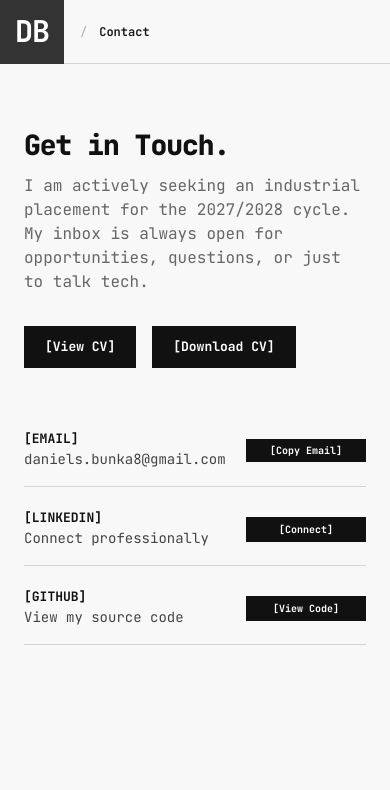
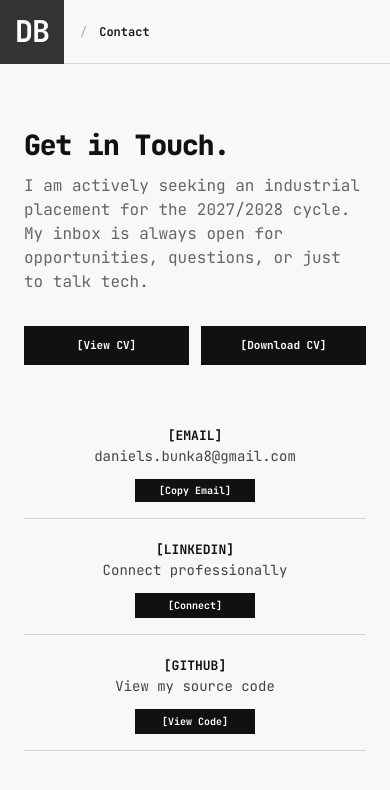
Before and after one commit to DanielsBunka/danielsbunka.com, a Next.js app: page /contact in a window 390 px wide. Shown: the top 790 px of the page. Built offline with nearby package versions, Linux system fonts and the light colour scheme.

Commit message:
Improved mobile layouts across the website

```diff
--- a/app/globals.css
+++ b/app/globals.css
@@ -287,6 +287,7 @@ body {
   padding: 40px;
   padding-bottom: 15vh;
   box-sizing: border-box;
+  overflow-x: clip;
 }
 
 .hero-wrapper { display: flex; flex-direction: column; align-items: center; gap: 24px; }
@@ -320,6 +321,18 @@ body {
 .arrow-btn:active { transform: scale(0.95); }
 .arrow-label { font-family: var(--font-mono); font-size: 9px; color: #ccc; text-transform: uppercase; letter-spacing: 0.05em; }
 
+@media (max-width: 480px) {
+  .overlay-img { transform: translate(-50%, -50%) scale(1.65); }
+}
+
+@media (max-width: 340px) {
+  .home-layout { padding: 32px 16px; padding-bottom: 12vh; }
+  .hero-photo-grid { grid-template-columns: 36px 180px 36px; gap: 8px; }
+  .hero-photo-container { width: 180px; height: 180px; }
+  .hero-text .terminal-badge { padding-inline: 8px; font-size: 10px; white-space: nowrap; }
+  .home-btn-group { gap: 16px; }
+}
+
 /* =========================================
    [ 5. PAGE: ABOUT ME ]
    ========================================= */
@@ -330,12 +343,13 @@ body {
 .about-split-row-bottom { display: flex; flex-wrap: wrap; gap: 64px; box-sizing: border-box; }
 .about-col-readme { flex: 1 1 350px; box-sizing: border-box; }
 .about-col-hobbies { flex: 2.5 1 500px; box-sizing: border-box; }
-.about-col-timeline { flex: 1.5 1 500px; box-sizing: border-box; }
-.about-col-telemetry { flex: 1 1 350px; box-sizing: border-box; }
+.about-col-timeline { flex: 1.5 1 500px; min-width: 0; box-sizing: border-box; }
+.about-col-telemetry { flex: 1 1 350px; min-width: 0; box-sizing: border-box; }
 .about-structural-divider { border-bottom: 1px solid var(--border-light); margin-bottom: 80px; }
 
 @media (max-width: 768px) {
   .about-split-row-bottom { display: flex; flex-direction: column-reverse; }
+  .about-col-timeline,.about-col-telemetry { width: 100%; }
 }
 
 /* Hobbies Component */
@@ -362,14 +376,14 @@ body {
 .timeline-btn.expanded { background: var(--ink-black); color: var(--bg-white); }
 .timeline-btn.expanded .timeline-date { color: #aaaaaa; }
 .timeline-btn.expanded .timeline-action { color: var(--bg-white); }
-.timeline-btn-content { display: flex; flex-direction: column; align-items: flex-start; gap: 4px; pointer-events: none; max-width: 75%; }
+.timeline-btn-content { display: flex; flex: 1; flex-direction: column; align-items: flex-start; gap: 4px; min-width: 0; pointer-events: none; }
 .timeline-date { font-family: var(--font-mono); font-size: 11px; color: var(--ink-grey); margin-bottom: 2px; }
 .timeline-date.active { color: var(--ink-black); font-weight: 700; }
 .timeline-title { font-weight: 600; font-size: 16px; white-space: normal; line-height: 1.3; }
 .timeline-action { font-family: var(--font-mono); font-size: 11px; font-weight: 700; letter-spacing: 0.05em; color: #cccccc; padding-left: 16px; white-space: nowrap; flex-shrink: 0; pointer-events: none; }
 .timeline-btn:hover:not(.expanded) .timeline-action { color: var(--ink-black); }
 .timeline-content-wrapper { max-height: 0px; opacity: 0; overflow: hidden; transition: max-height 0.3s ease-in-out, opacity 0.3s ease-in-out; }
-.timeline-content-wrapper.expanded { max-height: 200px; opacity: 1; }
+.timeline-content-wrapper.expanded { max-height: 600px; opacity: 1; }
 .timeline-content { margin-top: 4px; margin-bottom: 12px; padding: 16px; background-color: var(--bg-offwhite); border-left: 2px solid var(--ink-black); font-size: 14px; color: var(--ink-charcoal); line-height: 1.6; }
 .timeline-content p { margin: 0; }
 
@@ -577,11 +591,14 @@ body {
 .copy-email-text.pressed { transform: scale(0.92); }
 
 /* Lock all contact list buttons to the same size and center their text */
-.contact-block .terminal-link-btn {
-    width: 120px;
-    display: flex;
-    justify-content: center;
-    align-items: center;
+.contact-block .terminal-link-btn { width: 120px; display: flex; justify-content: center; align-items: center; }
+
+@media (max-width: 480px) {
+  .contact-action-row { display: grid; grid-template-columns: repeat(2, minmax(0, 1fr)); gap: 12px; }
+  .contact-action-row .terminal-link-btn { width: 100%; box-sizing: border-box; justify-content: center; padding-inline: 8px; font-size: 11px; text-align: center; white-space: nowrap; }
+  .contact-block { flex-direction: column; align-items: center; gap: 12px; text-align: center; }
+  .contact-block-desc { white-space: nowrap; }
+  .contact-block .terminal-link-btn { align-self: center; flex-shrink: 0; }
 }
 
 /* =========================================
```
